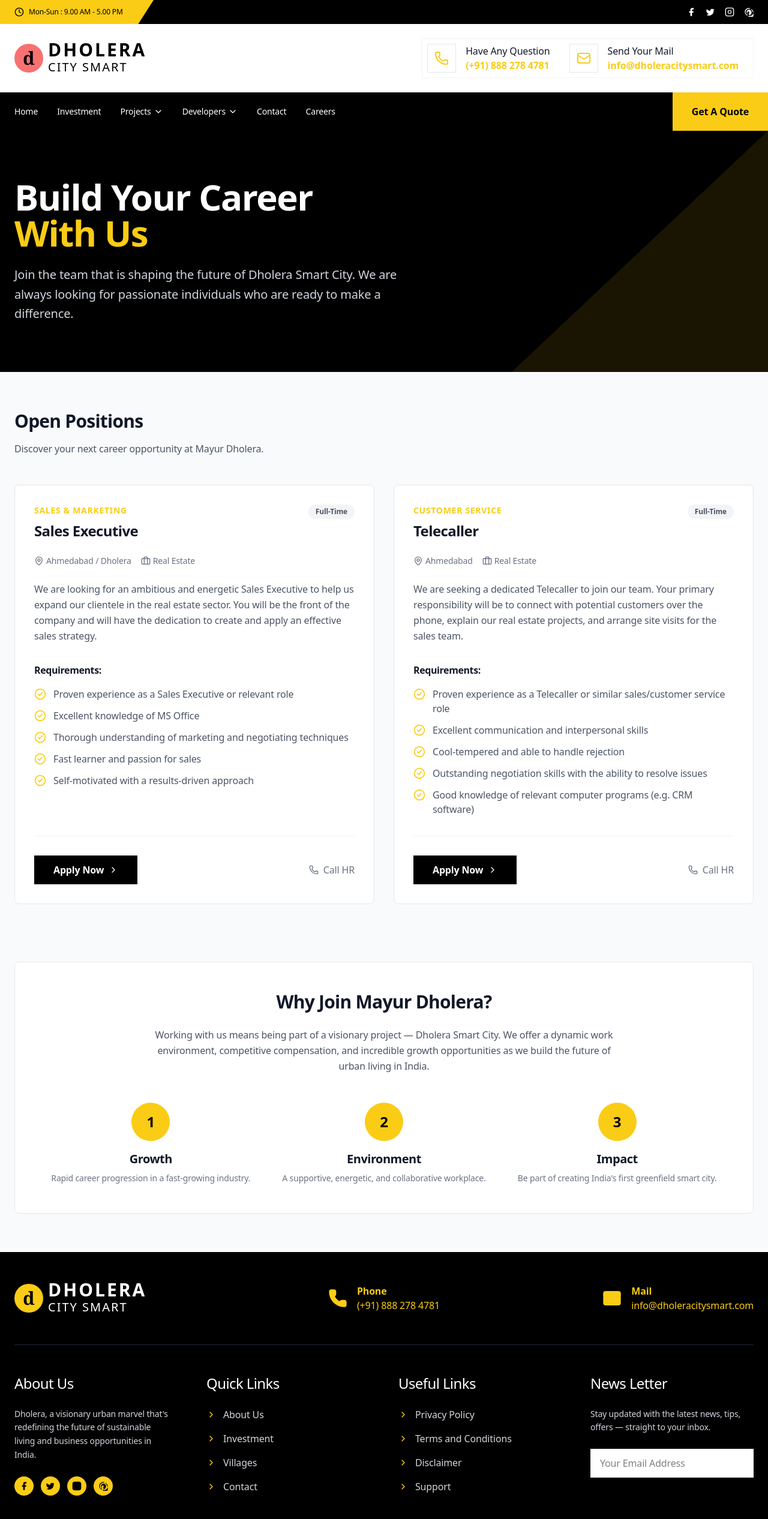
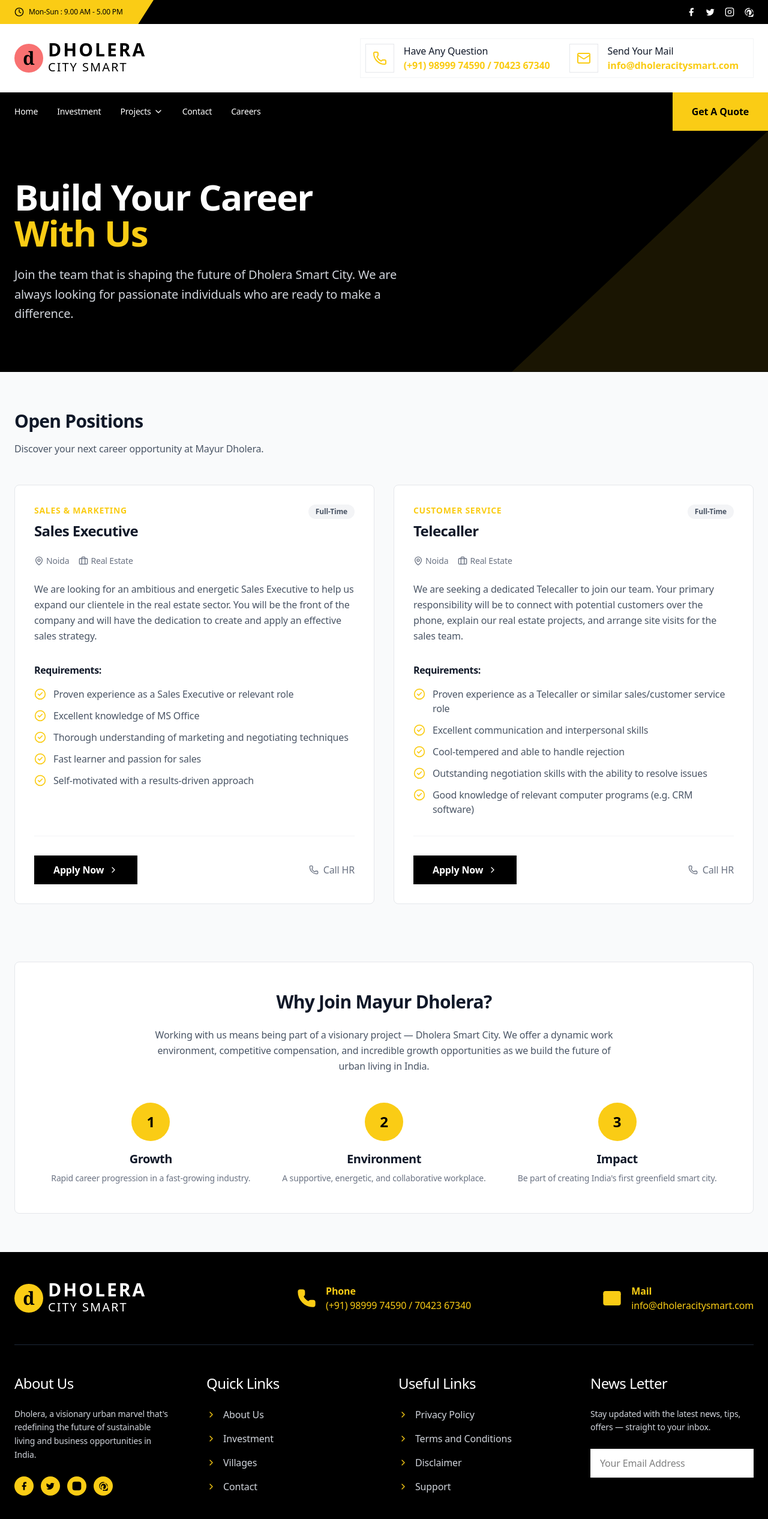
Before and after one commit to fadoomotivation-pixel/mayur, a Next.js app: page /career in a window 1280 px wide. Shown: the top 2532 px of the page at 60% size. Built offline with nearby package versions, Linux system fonts and the light colour scheme.

Commit message:
Remove developers link from header, format phone numbers symmetrically, and change career location to Noida

```diff
--- a/app/career/page.tsx
+++ b/app/career/page.tsx
@@ -9,7 +9,7 @@
       id: "sales-executive",
       title: "Sales Executive",
       department: "Sales & Marketing",
-      location: "Ahmedabad / Dholera",
+      location: "Noida",
       type: "Full-Time",
       desc: "We are looking for an ambitious and energetic Sales Executive to help us expand our clientele in the real estate sector. You will be the front of the company and will have the dedication to create and apply an effective sales strategy.",
       reqs: [
@@ -24,7 +24,7 @@
       id: "telecaller",
       title: "Telecaller",
       department: "Customer Service",
-      location: "Ahmedabad",
+      location: "Noida",
       type: "Full-Time",
       desc: "We are seeking a dedicated Telecaller to join our team. Your primary responsibility will be to connect with potential customers over the phone, explain our real estate projects, and arrange site visits for the sales team.",
       reqs: [
--- a/components/Footer.tsx
+++ b/components/Footer.tsx
@@ -32,7 +32,7 @@
             <Phone className="w-8 h-8 text-[#FACC15] fill-current" />
             <div>
               <div className="text-[#FACC15] font-semibold">Phone</div>
-              <div className="text-[#FACC15]">(+91) 888 278 4781</div>
+              <div className="text-[#FACC15]">(+91) 98999 74590 / 70423 67340</div>
             </div>
           </div>
 
--- a/components/Header.tsx
+++ b/components/Header.tsx
@@ -56,7 +56,7 @@
               </div>
               <div>
                 <div className="text-gray-900 font-medium">Have Any Question</div>
-                <div className="text-[#FACC15] font-semibold">(+91) 888 278 4781</div>
+                <div className="text-[#FACC15] font-semibold text-sm sm:text-base">(+91) 98999 74590 / 70423 67340</div>
               </div>
             </div>
 
@@ -89,10 +89,6 @@
               Projects <ChevronDown className="w-4 h-4" />
             </Link>
 
-            <Link href="/developers" className="relative group flex items-center gap-1 hover:text-[#FACC15] py-4 text-sm font-medium">
-              Developers <ChevronDown className="w-4 h-4" />
-            </Link>
-
             <Link href="/contact-us" className="hover:text-[#FACC15] py-4 text-sm font-medium">Contact</Link>
             <Link href="/career" className="hover:text-[#FACC15] py-4 text-sm font-medium">Careers</Link>
           </nav>
```
